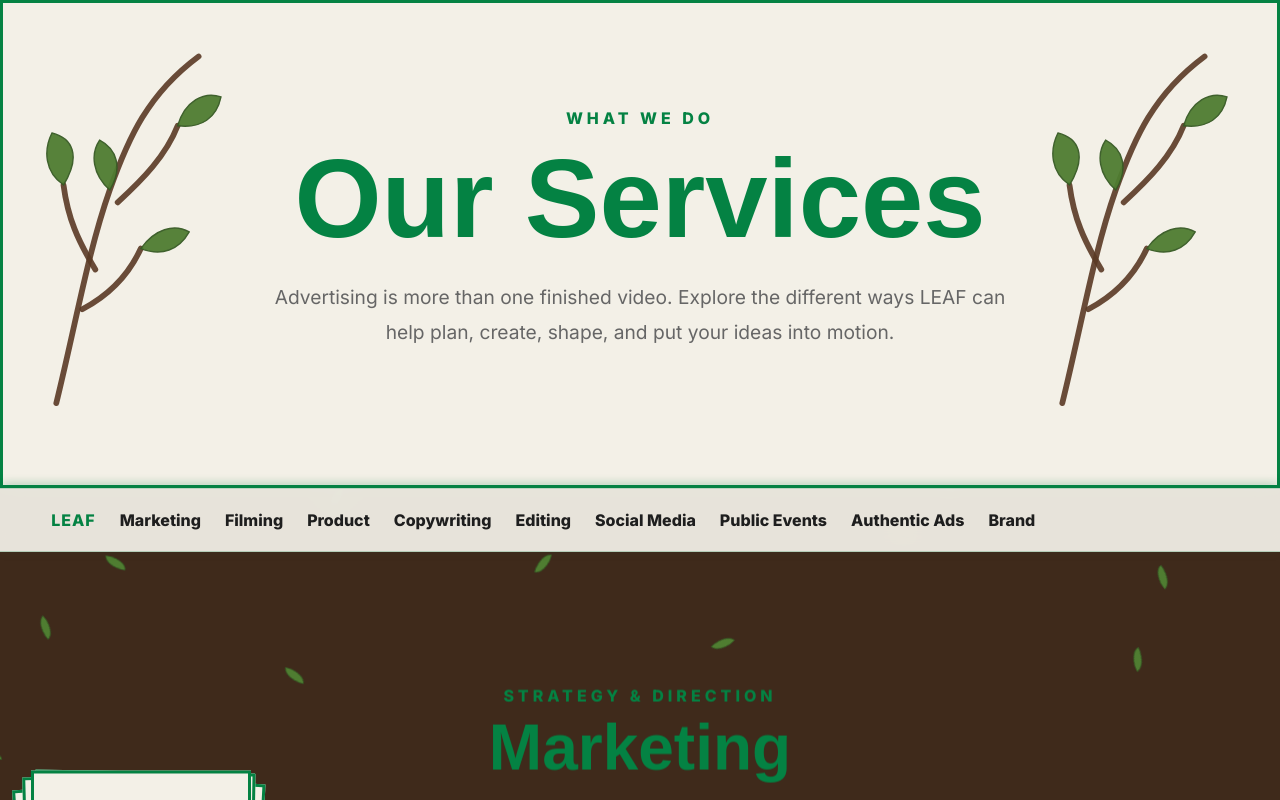
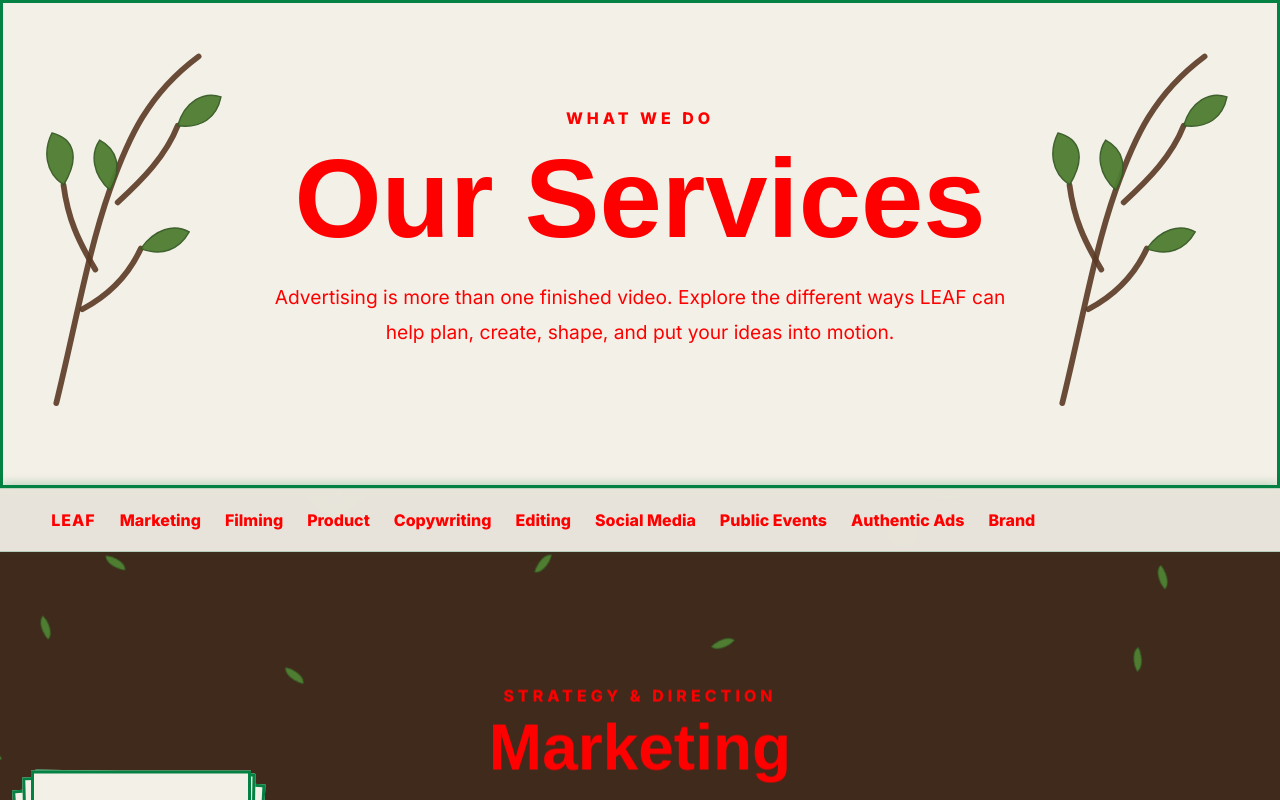
Before and after one commit to TheLeafAgency/The-LEAF-Agency, a Next.js app: page /services in a window 1280 px wide. Shown: the top 800 px of the page. Built offline with nearby package versions, Linux system fonts and the light colour scheme.

Commit message:
Test Preview deployment with red Services text

```diff
--- a/app/globals.css
+++ b/app/globals.css
@@ -2489,3 +2489,10 @@ section { width: 100%; }
     right: -18px;
   }
 }
+
+
+/* PREVIEW TEST: make all Services page text red. */
+.services-page,
+.services-page * {
+  color: red !important;
+}
```
